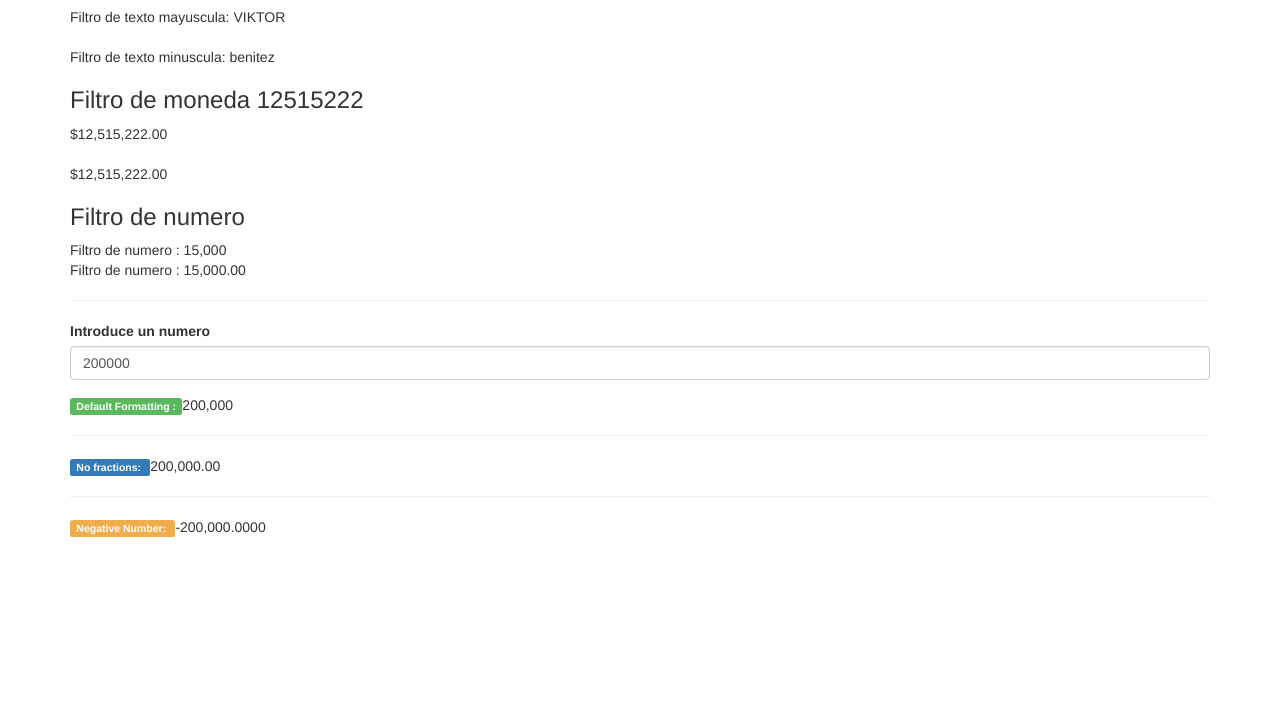
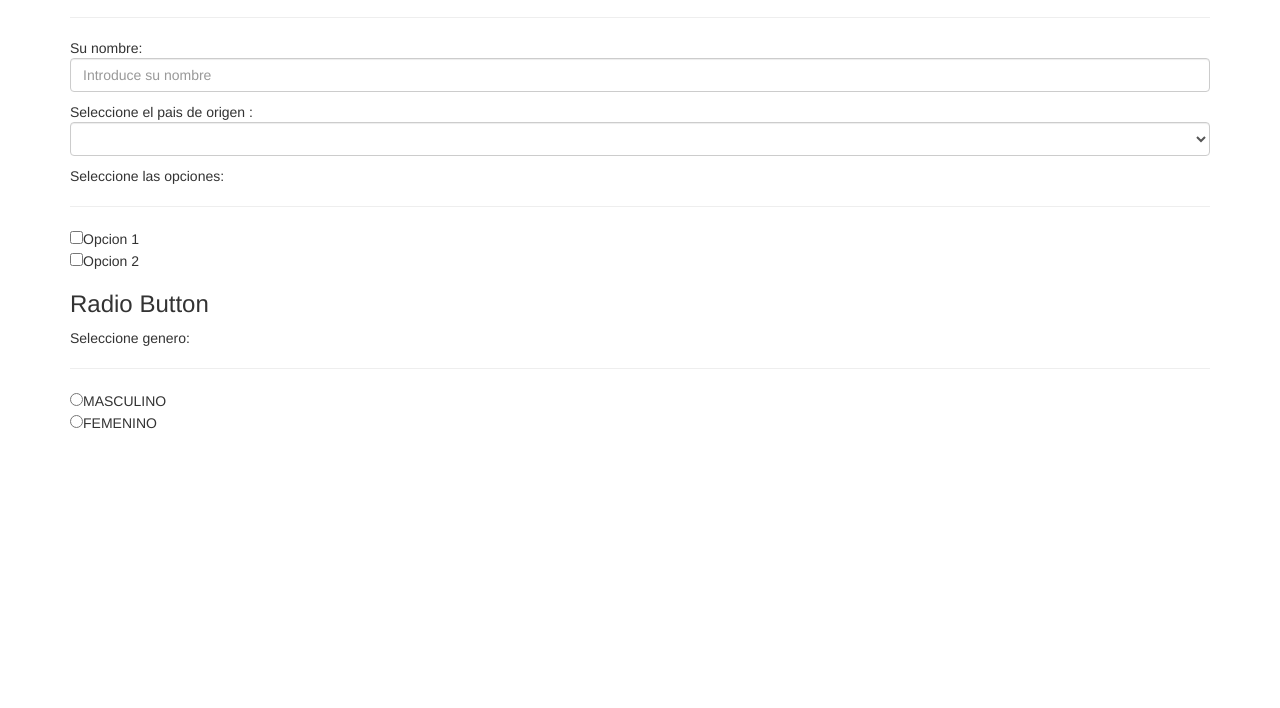
Before and after one commit to viktorHbenitez/cursoAngularUdemy, a plain HTML site: page index.html in a window 1280 px wide. Shown: the part 92-800 px from the top of the page. Drawn offline with Linux system fonts and the light colour scheme.

Commit message:
Angular 100 uso de la directiva ng-model

```diff
--- a/index.html
+++ b/index.html
@@ -13,41 +13,40 @@
 </head>
 <body>
 	<div class="container" ng-controller="myCtrl">
-		<h1>Filters</h1>
+		<h1>ng-Model</h1>
 		<h4>en AngularJS</h4>
+		<hr>
+		<p>
+			Su nombre: {{nombre | uppercase}}
+			<br>
+			<input type="text" ng-model="nombre" class="form-control" placeholder="Introduce su nombre"/>
+		</p>
+		<p>
+			Seleccione el pais de origen : {{pais}}
+			<select class="form-control" ng-model="pais">
+				<option value="1">Mexico</option>
+				<option value="2">Peru</option>
+				<option value="3">Colombia</option>
+				<option value="4">Noruega</option>
+			</select>
+		</p>
+		<p>
+			Seleccione las opciones: {{opt1 }} {{opt2}}
+			<hr>
+			<input type="checkbox" ng-model="opt1">Opcion 1
+			<br>
+			<input type="checkbox" ng-model="opt2">Opcion 2
+		</p>
+		<h3>Radio Button</h3>
+		<p>
+			Seleccione genero: {{radio1}}
+			<hr>
+			<input type="radio" ng-model="radio1" value="M">MASCULINO
+			<br>
+			<input type="radio" ng-model="radio1" value="F">FEMENINO
 
-		<p>
-			Filtro de texto mayuscula: {{ firstName | uppercase}}
-			<br>
-			<br>
-			Filtro de texto minuscula: {{lastName | lowercase }}
+
 		</p>
-		<h3>Filtro de moneda {{12515222}}</h3>
-		<p>
-
-			{{12515222 | currency}}
-			<br>
-			<br>
-			{{12515222 | currency:$:2}}
-		</p>
-			<h3>Filtro de numero</h3>
-		<p>
-			Filtro de numero : {{15000 | number}}
-			<br>
-			Filtro de numero : {{15000 | number:2}}
-		</p>
-		<hr>
-		<div class="form-group">
-			<label for="dato"> Introduce un numero</label>
-			<input class="form-control" id="dato" ng-model="numero" />
-		</div>
-		<div>
-			<label class="label label-success">Default Formatting :</label><span>{{ numero|number}}</span>
-			<hr>
-			<label class="label label-primary">No fractions: </label><span>{{numero | number:2}}</span>
-			<hr>
-			<label class="label label-warning">Negative Number: </label><span>{{-numero | number:4}}</span>
-		</div>
 
 
 	</div>  <!-- container -->
```
